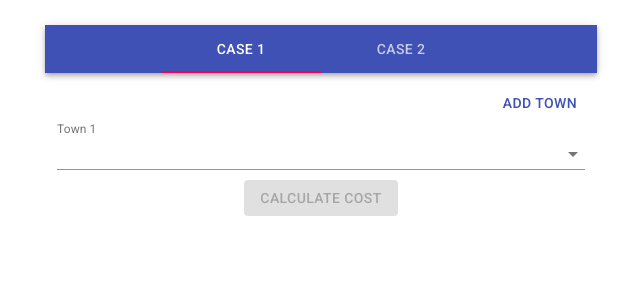
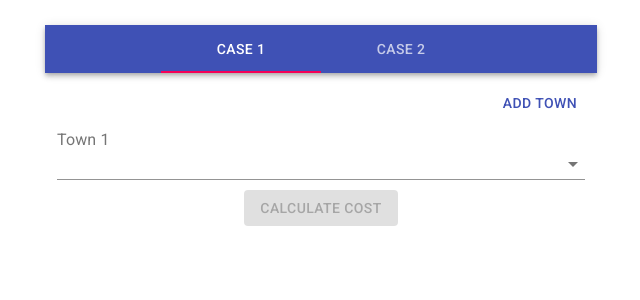
Before and after one commit to kaungmyatlwin/delivery-system-eko-frontend, a React (Create React App) app: page / in a window 1280 px wide. Both pictures are taken after a click on the button "ADD TOWN". Shown: the top 300 px of the page, without its empty margins (319-959 px from the left). Built offline with nearby package versions, Linux system fonts and the light colour scheme.

Commit message:
fix: Consistent ui with Case 2

```diff
--- a/src/components/CaseOne.js
+++ b/src/components/CaseOne.js
@@ -49,8 +49,8 @@ export default function CaseOne() {
       </Grid>
       <div style={{ textAlign: 'left' }}>
         {routedTowns.map((routedTown, index) => (
-          <div key={index}>
-            <InputLabel id={`town${index}`} shrink>Town {index + 1}</InputLabel>
+          <div key={index} className="mt-1">
+            <InputLabel id={`town${index}`}>Town {index + 1}</InputLabel>
             <Select
               id={`town${index}`}
               placeholder="Town 1"
```
